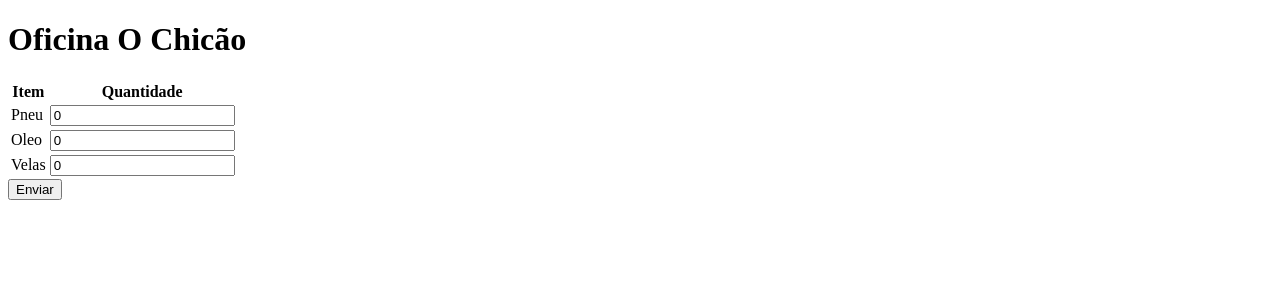
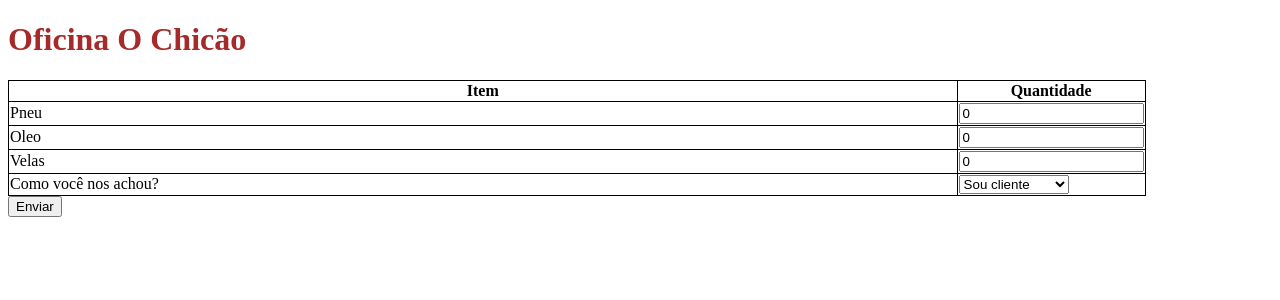
Before and after one commit to SEngPablo/OficinaSenacForm, a PHP site: page / in a window 1280 px wide. Shown: the top 300 px of the page. Run offline with PHP 8.4, Linux system fonts and the light colour scheme.

Commit message:
Css e Tabela 12/12/23

```diff
--- a/oficina/index.php
+++ b/oficina/index.php
@@ -4,6 +4,7 @@
     <meta charset="UTF-8">
     <meta name="viewport" content="width=device-width, initial-scale=1.0">
     <title>Oficina mecânica</title>
+    <link rel="stylesheet" href="principal.css">
 </head>
 <body>
 <form action="processar.php" method = "post">
@@ -31,6 +32,17 @@
 <td><input type="number" name = "vela" id = "vela" value = "0" min = "0"></td>
 </tr>
 
+<tr>
+
+    <td>Como você nos achou?</td>
+    <td><select name="achar" id="achar">
+        <option value="a">Sou cliente</option>
+        <option value="b">Anúncio da TV</option>
+        <option value="c">Telefone</option>
+        <option value="d">Boca a boca</option></select></td>
+
+</tr>
+
     </table>
 
 <input type="submit" value="Enviar">
--- a/oficina/principal.css
+++ b/oficina/principal.css
@@ -1,4 +1,10 @@
-p {
-    font-weight: bold;
+table, th, td {
+    border: 01px solid;
+    width: 90%;
+    border-collapse: collapse;
+}
+
+h1 {
     font-size: 2em;
+    color: brown;
 }
```
Also changed, not shown: oficina/processar.php (+19 -0 lines).
